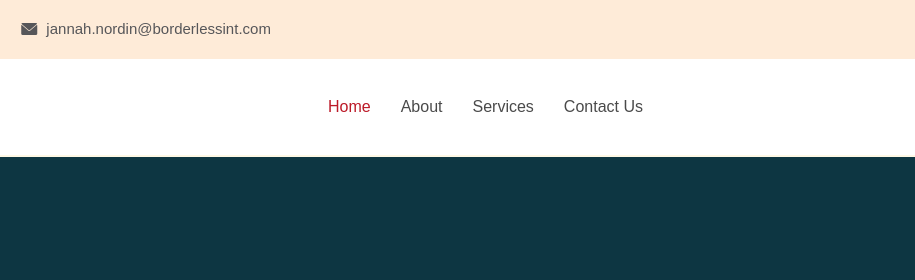
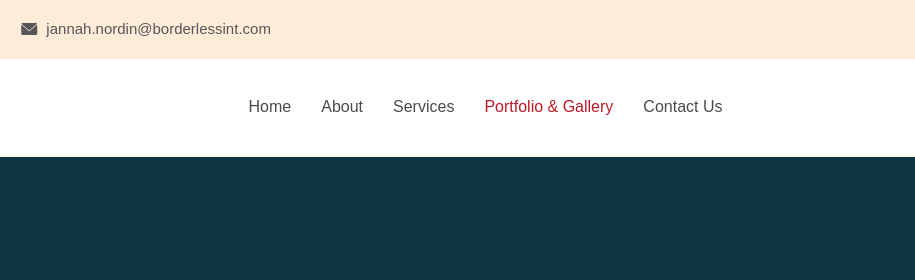
Before and after one commit to AeroerMak/Borderless-Intelligence, a plain HTML site: page portfolio.html in a window 1280 px wide. Shown: the top 280 px of the page, 219-1134 px from the left. Drawn offline with Linux system fonts and the light colour scheme; a web font is replaced by a local one.

Commit message:
Add Headre Menu

```diff
--- a/portfolio.html
+++ b/portfolio.html
@@ -113,13 +113,19 @@
                         <div class="collapse navbar-collapse mean-menu" id="navbarSupportedContent">
                             <ul class="navbar-nav m-auto">
                                 <li class="nav-item">
-                                    <a href="index.html" class="nav-link dropdown-toggle active">Home</a>
+                                    <a href="index.html" class="nav-link">Home</a>
                                 </li>
+
                                 <li class="nav-item">
                                     <a href="about.html" class="nav-link">About</a>
                                 </li>
+
                                 <li class="nav-item">
                                     <a href="service.html" class="nav-link">Services</a>
+                                </li>
+
+                                <li class="nav-item">
+                                    <a href="portfolio.html" class="nav-link dropdown-toggle active">Portfolio & Gallery</a>
                                 </li>
 
                                 <li class="nav-item">
```
Also changed, not shown: about.html (+6 -0 lines), contact.html (+6 -0 lines), index.html (+6 -0 lines).
